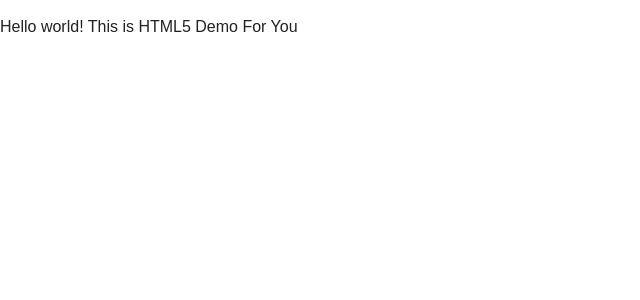
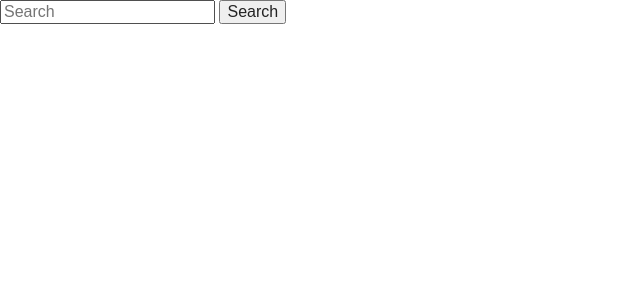
Before and after one commit to yunskyn/yunskyn, a Jekyll site: the page index.html, which Jekyll copies as it is, in a window 1280 px wide. Shown: the top 300 px of the page, without its empty margins (0-640 px from the left). Built offline with Jekyll 4.4.1, drawn with Linux system fonts in a browser that asks for light colours; nearby versions of some CDN libraries.

Commit message:
Update index.html

```diff
--- a/index.html
+++ b/index.html
@@ -20,7 +20,10 @@
         <![endif]-->
 
         <!-- Add your site or application content here -->
-        <p>Hello world! This is HTML5 Demo For You </p>
+        <form action="http://www.baidu.com/s"  method="get" target="_blank">
+            <input type="text" id="search-input" name="wd" placeholder="Search" />
+            <input type="submit" value="Search" />
+        </form>
 
         <script src="//ajax.googleapis.com/ajax/libs/jquery/1.11.2/jquery.min.js"></script>
         <script>window.jQuery || document.write('<script src="js/vendor/jquery-1.11.2.min.js"><\/script>')</script>
```
